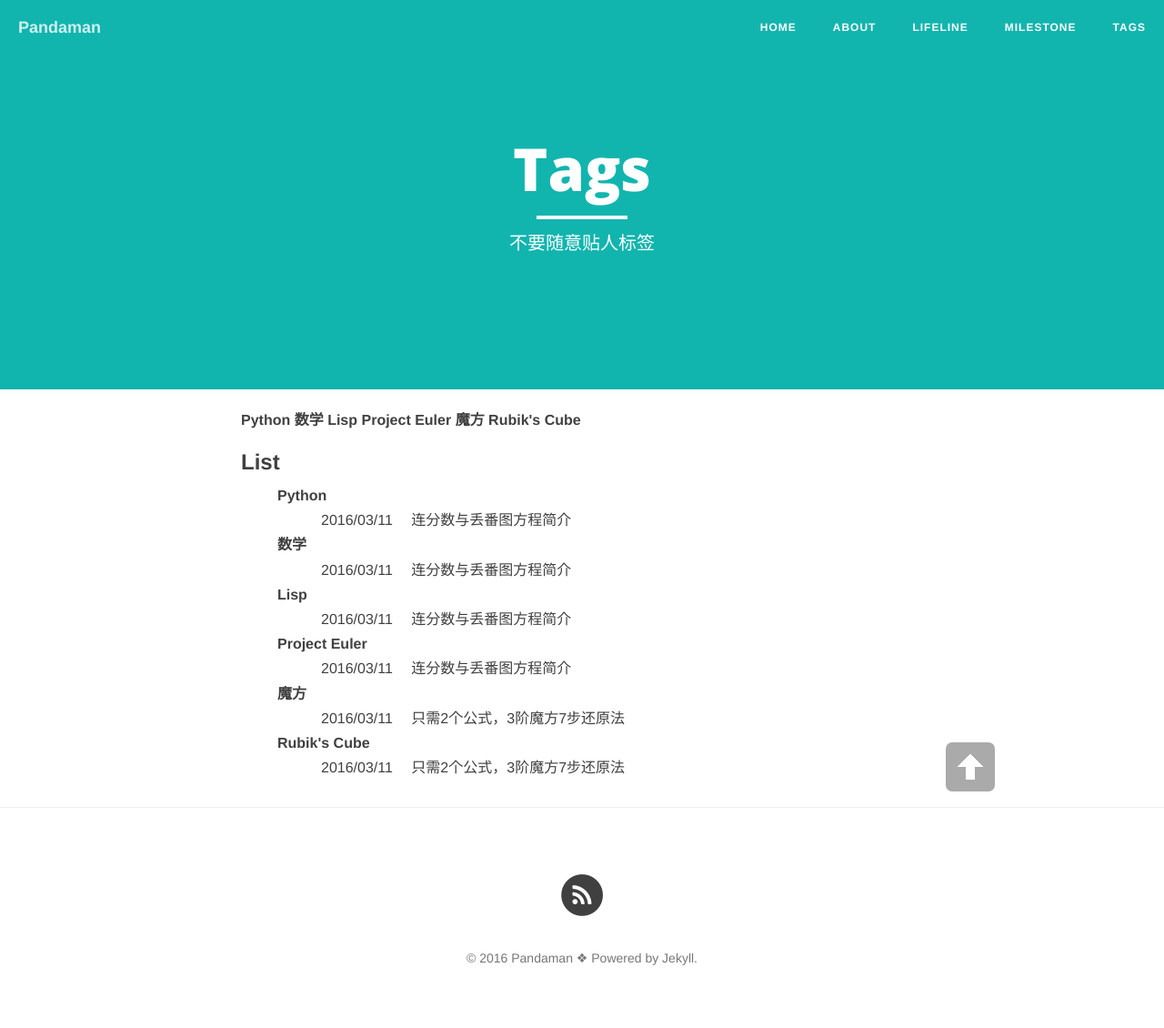
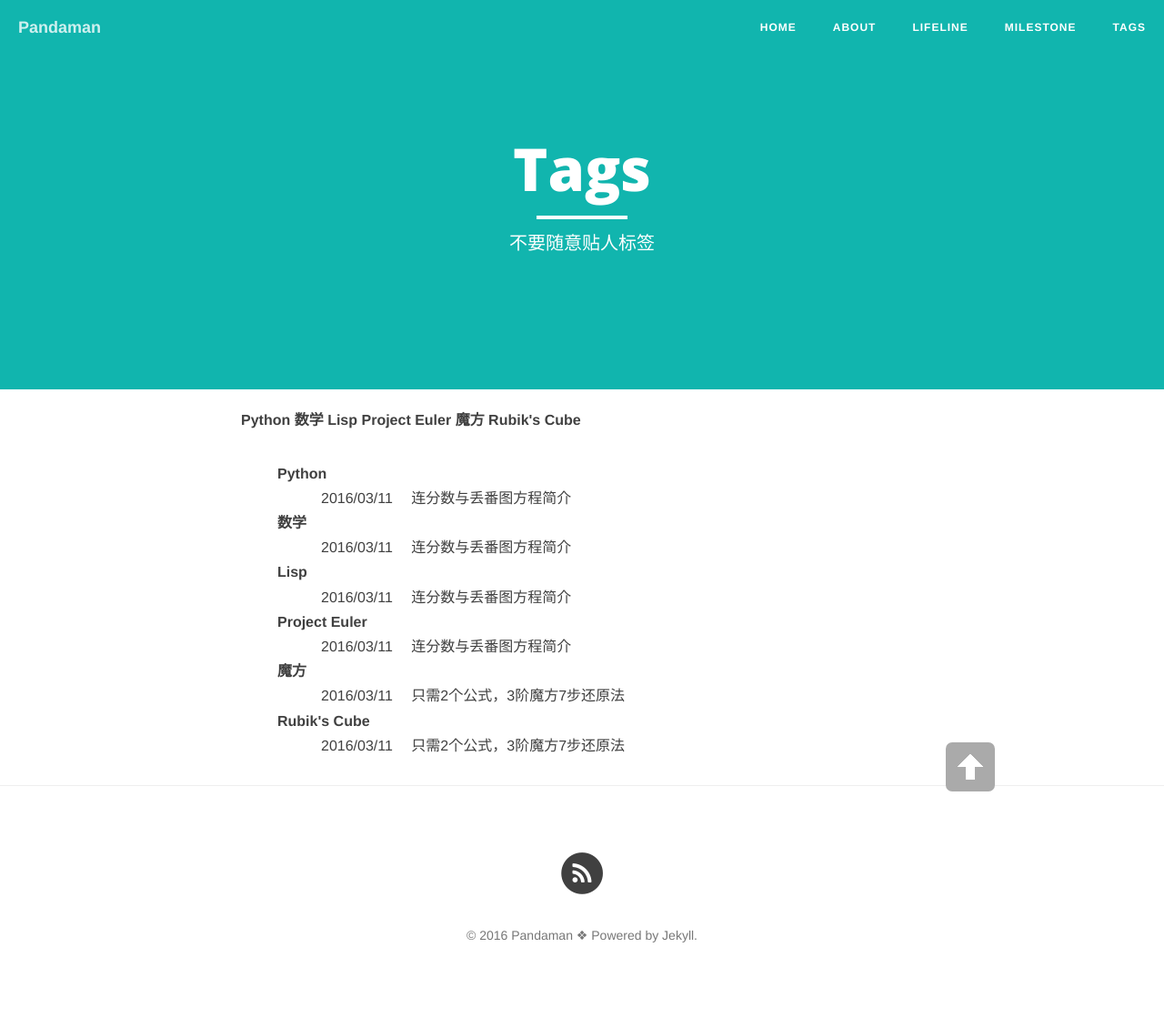
Before and after one commit to ceares/ceares.github.io, a Jekyll site: the page built from tags.md, in a window 1280 px wide. Shown: the whole page at 91% size. Built offline with Jekyll 4.4.1, drawn with Linux system fonts in a browser that asks for light colours; nearby versions of some CDN libraries; library files that are not in the unit come from our copies; after the commit the page ends 1106 px from its top, so only the background shows below that.

Commit message:
Update tags.md

```diff
--- a/tags.md
+++ b/tags.md
@@ -8,13 +8,13 @@
 
 <div id='tag_cloud' style="font-weight:bold;">
 {% for tag in site.tags %}
-<a href="#{{ tag[0] }}" title="{{ tag[0] }}" rel="{{ tag[1].size }}">{{ tag[0] }}</a>
+<a href="#{{ tag[0] }}" title="{{ tag[0] }}" rel="{{ tag[1].size }}" style="margin-left=2em;">{{ tag[0] }}</a>
 {% endfor %}
 </div>
 
-### List
 
-<ul class="listing" style="list-style-type: none;font-weight:bold;">
+
+<ul class="listing" style="list-style-type: none;font-weight:bold;margin-top:2em;">
 {% for tag in site.tags %}
   <li class="listing-seperator" id="{{ tag[0] }}">{{ tag[0] }}</li>
 {% for post in tag[1] %}
```
